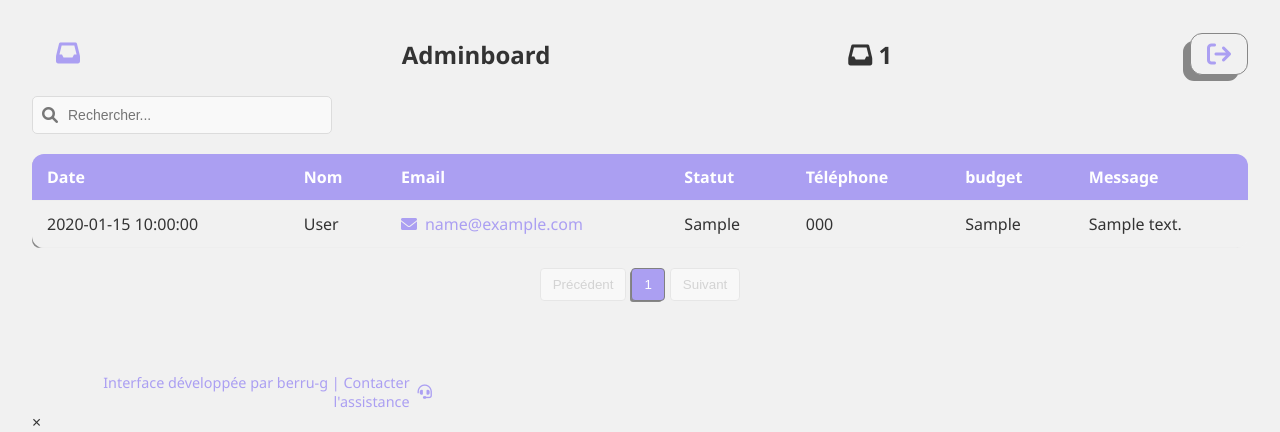
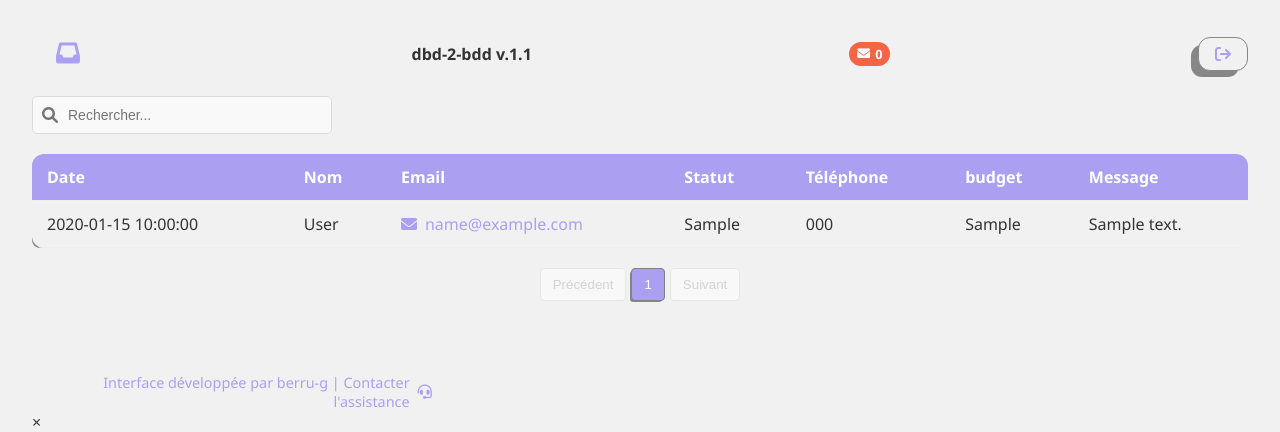
Before and after one commit to berru-g/form-et-interface-admin, a PHP site: page /dashboard.php in a window 1280 px wide. Shown: the top 432 px of the page. Run offline with PHP 8.4, Linux system fonts and the light colour scheme; the visitor is signed in with stand-in values (Sample User, id 1); tables that the repository leaves empty hold one stand-in row (values such as "Sample post"); some libraries are stand-ins or nearby versions.

Commit message:
compteur-mess

```diff
--- a/admin/dashboard.php
+++ b/admin/dashboard.php
@@ -22,6 +22,7 @@ try {
         PDO::ATTR_ERRMODE => PDO::ERRMODE_EXCEPTION,
     ]);// récupérer l'état 'is_read'
     $messages = $pdo->query("SELECT * FROM contacts ORDER BY created_at DESC")->fetchAll();
+    $unread_count = $pdo->query("SELECT COUNT(*) FROM contacts WHERE is_read = 0")->fetchColumn();
     $total_messages = count($messages);
     $messages = $pdo->query("SELECT * FROM contacts ORDER BY id DESC")->fetchAll();
 } catch (PDOException $e) {
@@ -53,10 +54,10 @@ try {
         <button id="inboxMenu" class="inbox-icon">
              <i class="fas fa-inbox"></i>
         </button>
-        Adminboard
-        <span class="notification-badge">
-        <i class="fas fa-inbox"></i>
-        <span id="totalMessages"><?= $total_messages ?></span>
+        dbd-2-bdd v.1.1
+        <span class="notification-badge" id="unreadBadge">
+            <i class="fas fa-envelope"></i>
+        <span id="unreadCount"><?= $unread_count ?></span>
         </span>
         <a class="logout-btn" href="logout.php">
                 <i class="fa-solid fa-arrow-right-from-bracket"></i>
@@ -85,7 +86,10 @@ try {
 
             <?php foreach ($messages as $msg): ?>
 
-            <tr class="message-row" data-id="<?= $msg['id'] ?>" data-fullmessage="<?= htmlspecialchars($msg['message']) ?>">
+            <tr class="message-row <?= $msg['is_read'] ? '' : 'unread' ?>"
+                data-id="<?= $msg['id'] ?>"
+                data-read="<?= $msg['is_read'] ?>"
+                data-fullmessage="<?= htmlspecialchars($msg['message']) ?>">
                 <td><?= htmlspecialchars($msg['created_at'] ?? '') ?></td>
                 <td><?= htmlspecialchars($msg['fullname']) ?></td>
                 <td>
--- a/admin/script.js
+++ b/admin/script.js
@@ -1,4 +1,3 @@
-// Fonctionnalité d'affichage des messages
 document.addEventListener('DOMContentLoaded', function () {
     // Création de la modale
     const modal = document.createElement('div');
@@ -15,12 +14,27 @@ document.addEventListener('DOMContentLoaded', function () {
     // Gestion des clics sur les lignes
     document.querySelectorAll('.message-row').forEach(row => {
         row.addEventListener('click', function (e) {
-            // Ne pas ouvrir la modale si on clique sur un lien
+            // Ne pas ouvrir si clic sur un lien
             if (e.target.tagName === 'A' || e.target.closest('a')) return;
 
+            const messageId = this.getAttribute('data-id');
+            const isRead = this.getAttribute('data-read') === '1';
             const fullMessage = this.getAttribute('data-fullmessage');
+
+            // Afficher le message
             document.querySelector('.modal-message').innerHTML = nl2br(fullMessage);
             modal.style.display = 'flex';
+
+            // Marquer comme lu si nécessaire
+            if (!isRead) {
+                markAsRead(messageId, this);
+            }
+        });
+    });
+    // Dans la partie tri des colonnes, vérifiez que les index correspondent :
+    document.querySelectorAll('th').forEach((header, index) => {
+        header.addEventListener('click', () => {
+            sortTable(index); // L'index doit correspondre à la bonne colonne
         });
     });
 
@@ -41,7 +55,8 @@ document.addEventListener('DOMContentLoaded', function () {
     });
 });
 
-function markAsRead(messageId, cellElement) {
+// Dans votre script.js
+function markAsRead(messageId, rowElement) {
     fetch('mark_as_read.php', {
         method: 'POST',
         headers: {
@@ -49,18 +64,41 @@ function markAsRead(messageId, cellElement) {
         },
         body: 'id=' + messageId
     })
-        .then(response => response.json())
-        .then(data => {
-            if (data.success) {
-                cellElement.setAttribute('data-read', '1');
-                document.getElementById('unreadCount').textContent = data.unread;
-
-                // Cacher le badge si plus de messages non lus
-                document.getElementById('unreadBadge').style.display =
-                    data.unread > 0 ? 'inline-flex' : 'none';
+    .then(response => {
+        if (!response.ok) throw new Error('Network error');
+        return response.text().then(text => {
+            try {
+                return JSON.parse(text);
+            } catch {
+                throw new Error('Invalid JSON: ' + text);
             }
         });
+    })
+    .then(data => {
+        console.log("Réponse du serveur:", data); // Debug
+
+        if (data.success) {
+            // 1. Mise à jour visuelle
+            rowElement.classList.remove('unread');
+            rowElement.style.backgroundColor = 'white';
+
+            // 2. Mise à jour compteur
+            const unreadCountElement = document.getElementById('unreadCount');
+            unreadCountElement.textContent = data.unread;
+
+            // 3. Cache badge si 0
+            document.getElementById('unreadBadge').style.display =
+                data.unread > 0 ? 'flex' : 'none';
+        } else {
+            console.error('Erreur serveur:', data.error);
+        }
+    })
+    .catch(error => {
+        console.error('Erreur fetch:', error);
+    });
 }
+
+
 
 // Fonctionnalités complètes
 document.addEventListener('DOMContentLoaded', function () {
--- a/admin/style.css
+++ b/admin/style.css
@@ -38,6 +38,7 @@ h2 {
     display: flex;
     justify-content: space-between;
     align-items: center;
+    font-size: 1rem;
 }
 
 /* Style de base pour le bouton menu */
@@ -359,6 +360,7 @@ td {
         backdrop-filter: blur(3px);
     }
 
+
     .modal-content {
         background: white;
         padding: 2rem;
@@ -419,6 +421,46 @@ td {
         max-width: 120px;
     }
 }
+/* Style des messages non lus
+.message-row.unread {
+    background-color: rgba(128, 128, 128, 0.318) !important;
+    border-left: 3px solid var(--primary-color);
+}
+
+.message-row.unread:hover {
+    background-color: rgba(171, 159, 242, 0.3) !important;
+}
+*/
+/* Badge de notifications non lues */
+.notification-badge {
+    display: inline-flex;
+    align-items: center;
+    background: var(--error-color);
+    color: white;
+    padding: 3px 8px;
+    border-radius: 20px;
+    font-size: 0.8rem;
+    margin-left: 10px;
+}
+
+.notification-badge i {
+    margin-right: 5px;
+}
+
+.notification-badge.hidden {
+    display: none;
+}
+/* Animation pour le badge */
+@keyframes pulse {
+    0% { transform: scale(1); }
+    50% { transform: scale(1.1); }
+    100% { transform: scale(1); }
+}
+
+.pulse {
+    animation: pulse 0.5s ease;
+}
+
 
 /* MEDIA QUERIES TABLETTE */
 @media (min-width: 769px) and (max-width: 1024px) {
```
Also changed, not shown: admin/login.php (+4 -1 lines), admin/mark_as_read.php (+45 -7 lines).
